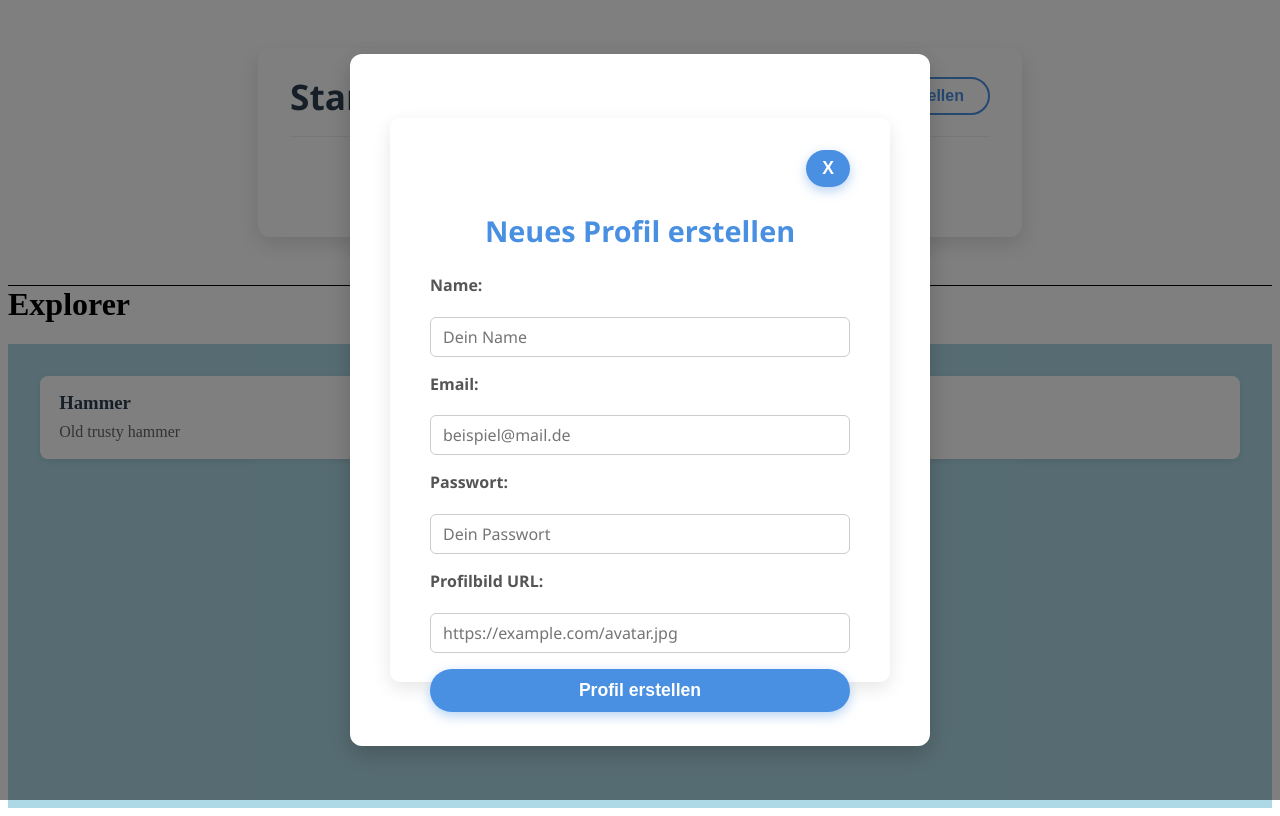
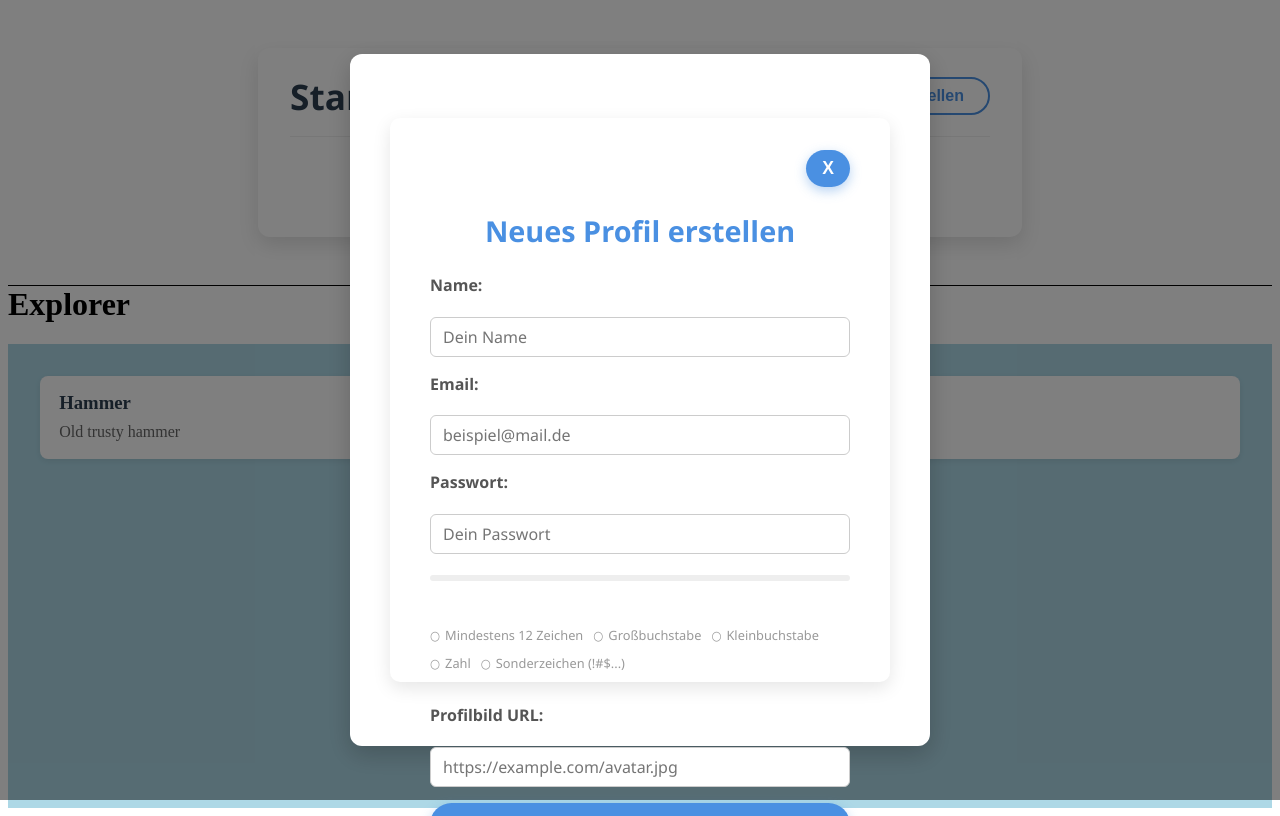
Before and after one commit to KCP-IanMcK/HobbyHandwerker, an Angular app: page /create-profile in a window 1280 px wide. Both pictures are taken after a click on the button "Neues Profil erstellen". Built offline with nearby package versions, Linux system fonts and the light colour scheme.

Commit message:
password strength check

```diff
--- a/src/app/create-profile/create-profile.component.css
+++ b/src/app/create-profile/create-profile.component.css
@@ -86,3 +86,58 @@ button:hover:not(:disabled) {
   color: #27ae60;
   text-align: center;
 }
+
+.strength-meter {
+  height: 6px;
+  background-color: #eee;
+  border-radius: 3px;
+  margin-top: 5px;
+  margin-bottom: 5px;
+  overflow: hidden;
+  width: 100%;
+}
+
+.strength-bar {
+  height: 100%;
+  width: 0;
+  transition: width 0.3s ease, background-color 0.3s ease;
+}
+
+.strength-text {
+  font-size: 0.85rem;
+  font-weight: 600;
+  margin-bottom: 0.5rem;
+  margin-top: 0;
+  text-align: right;
+}
+
+.password-requirements {
+  list-style: none;
+  padding: 0;
+  margin: 0 0 1rem 0;
+  display: flex;
+  flex-wrap: wrap;
+  gap: 10px;
+}
+
+.password-requirements li {
+  font-size: 0.8rem;
+  color: #999;
+  display: flex;
+  align-items: center;
+}
+
+.password-requirements li.valid {
+  color: #27ae60;
+  font-weight: 600;
+}
+
+.password-requirements li::before {
+  content: '○';
+  margin-right: 5px;
+  font-weight: bold;
+}
+
+.password-requirements li.valid::before {
+  content: '✓';
+}
--- a/src/app/create-profile/create-profile.component.html
+++ b/src/app/create-profile/create-profile.component.html
@@ -44,14 +44,36 @@
       id="password"
       name="password"
       required
-      minlength="12"
+      minlength="8"
       [(ngModel)]="profile.password"
       #password="ngModel"
+      (input)="checkPasswordStrength()"
       [class.invalid]="password.invalid && password.touched"
       placeholder="Dein Passwort"
     />
+
+    <!-- Visual Strength Meter -->
+    <div class="strength-meter">
+      <div
+        class="strength-bar"
+        [style.width.%]="strengthScore * 25"
+        [style.background-color]="strengthColor">
+      </div>
+    </div>
+
+    <p class="strength-text" [style.color]="strengthColor">{{ strengthText }}</p>
+
+    <!-- Detailed Requirements -->
+    <ul class="password-requirements">
+      <li [class.valid]="hasMinLength">Mindestens 12 Zeichen</li>
+      <li [class.valid]="hasUpperCase">Großbuchstabe</li>
+      <li [class.valid]="hasLowerCase">Kleinbuchstabe</li>
+      <li [class.valid]="hasNumber">Zahl</li>
+      <li [class.valid]="hasSpecialChar">Sonderzeichen (!#$...)</li>
+    </ul>
+
     <div *ngIf="password.invalid && password.touched" class="error-msg">
-      Passwort ist Pflicht (mindestens 12 Zeichen).
+      Passwort ist Pflicht.
     </div>
 
     <label for="avatarUrl">Profilbild URL:</label>
--- a/src/app/create-profile/create-profile.component.ts
+++ b/src/app/create-profile/create-profile.component.ts
@@ -5,6 +5,7 @@ import { CommonModule } from '@angular/common';
 
 @Component({
   selector: 'app-create-profile',
+  standalone: true,
   imports: [FormsModule, CommonModule],
   templateUrl: './create-profile.component.html',
   styleUrls: ['./create-profile.component.css']
@@ -20,18 +21,68 @@ export class CreateProfileComponent {
     avatarUrl: ''
   };
 
+  // Variables for Password Strength
+  strengthScore: number = 0;
+  strengthText: string = '';
+  strengthColor: string = '#e74c3c'; // Default Red
+
+  // Flags for specific requirements
+  hasMinLength: boolean = false;
+  hasUpperCase: boolean = false;
+  hasLowerCase: boolean = false;
+  hasNumber: boolean = false;
+  hasSpecialChar: boolean = false;
+
   message: string | null = null;
-
   apiUrl = 'http://localhost:8080/user';
 
   constructor(private http: HttpClient) {}
 
-  async submitForm(): Promise<void> {
+  checkPasswordStrength(): void {
+    const pw = this.profile.password || '';
+
+    // Check individual requirements
+    this.hasMinLength = pw.length >= 12;
+    this.hasUpperCase = /[A-Z]/.test(pw);
+    this.hasLowerCase = /[a-z]/.test(pw);
+    this.hasNumber = /\d/.test(pw);
+    this.hasSpecialChar = /[!@#$%^&*()_+\-=\[\]{};':"\\|,.<>\/?]/.test(pw);
+
+    // Calculate Score (0 to 4)
+    let score = 0;
+    if (this.hasMinLength) score++;
+    if (this.hasUpperCase && this.hasLowerCase) score++;
+    if (this.hasNumber) score++;
+    if (this.hasSpecialChar) score++;
+
+    this.strengthScore = score;
+
+    // Update UI Text and Color
+    switch (score) {
+      case 0:
+      case 1:
+        this.strengthText = 'Schwach';
+        this.strengthColor = '#e74c3c'; // Red
+        break;
+      case 2:
+        this.strengthText = 'Mittel';
+        this.strengthColor = '#f39c12'; // Orange
+        break;
+      case 3:
+        this.strengthText = 'Gut';
+        this.strengthColor = '#3498db'; // Blue
+        break;
+      case 4:
+        this.strengthText = 'Sehr stark';
+        this.strengthColor = '#27ae60'; // Green
+        break;
+    }
+  }
+
+  submitForm(): void {
     if (!this.profile.username || !this.profile.email || !this.profile.password) {
       return;
     }
-
-    this.profile.password = await this.hashPassword(this.profile.password);
 
     this.http.post(this.apiUrl, this.profile).subscribe({
       next: (res) => {
@@ -54,18 +105,13 @@ export class CreateProfileComponent {
       bio: '',
       avatarUrl: ''
     };
+    // Reset Strength UI
+    this.strengthScore = 0;
+    this.strengthText = '';
+    this.strengthColor = '#e74c3c';
   }
 
   closePopup(): void {
     this.close.emit(false);
   }
-
-async hashPassword(password: string): Promise<string> {
-  const encoder = new TextEncoder();
-  const data = encoder.encode(password);
-  const hashBuffer = await crypto.subtle.digest('SHA-256', data);
-  const hashArray = Array.from(new Uint8Array(hashBuffer));
-  const hashHex = hashArray.map(b => b.toString(16).padStart(2, '0')).join('');
-  return hashHex;
 }
-}
```
